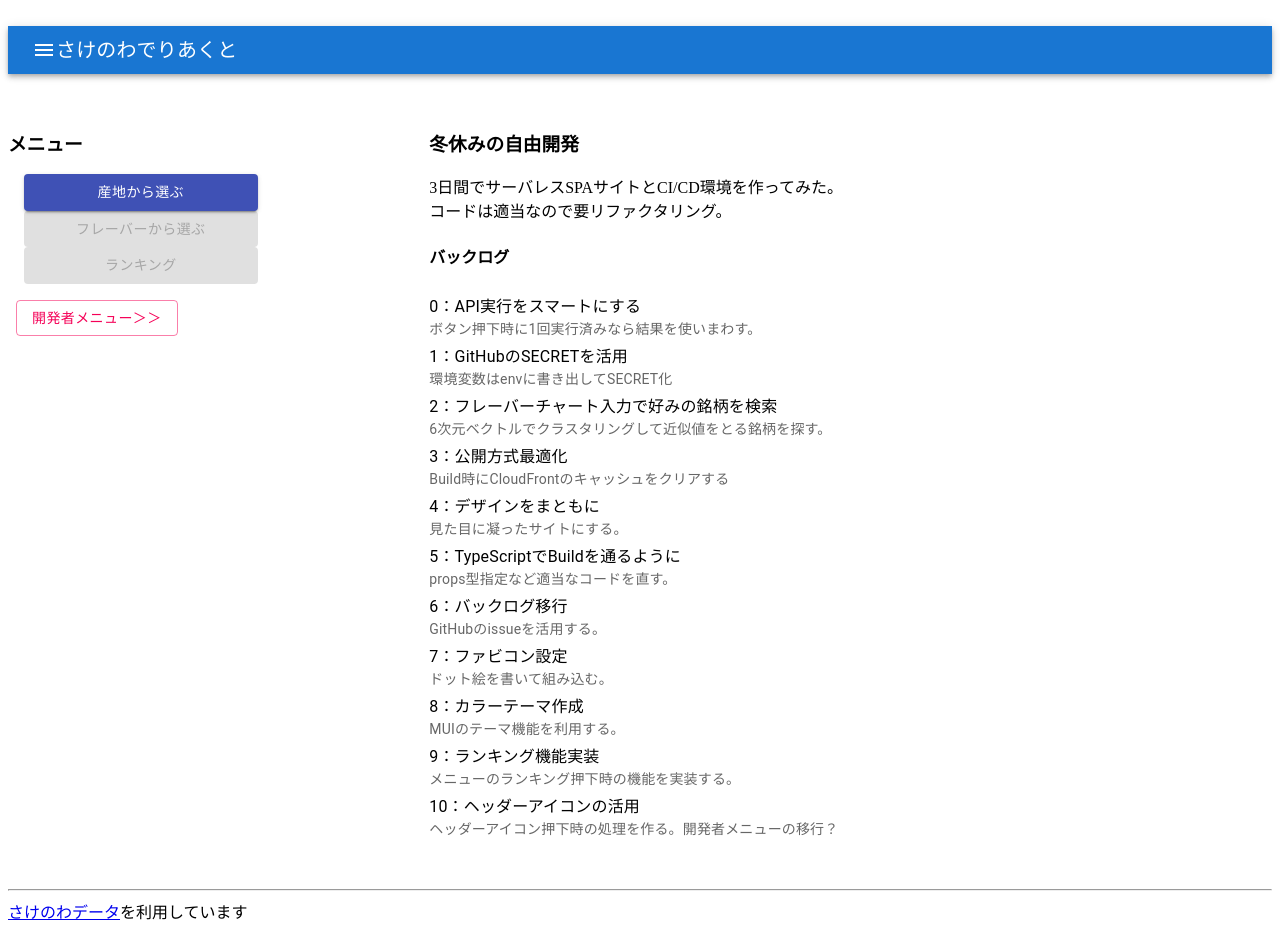
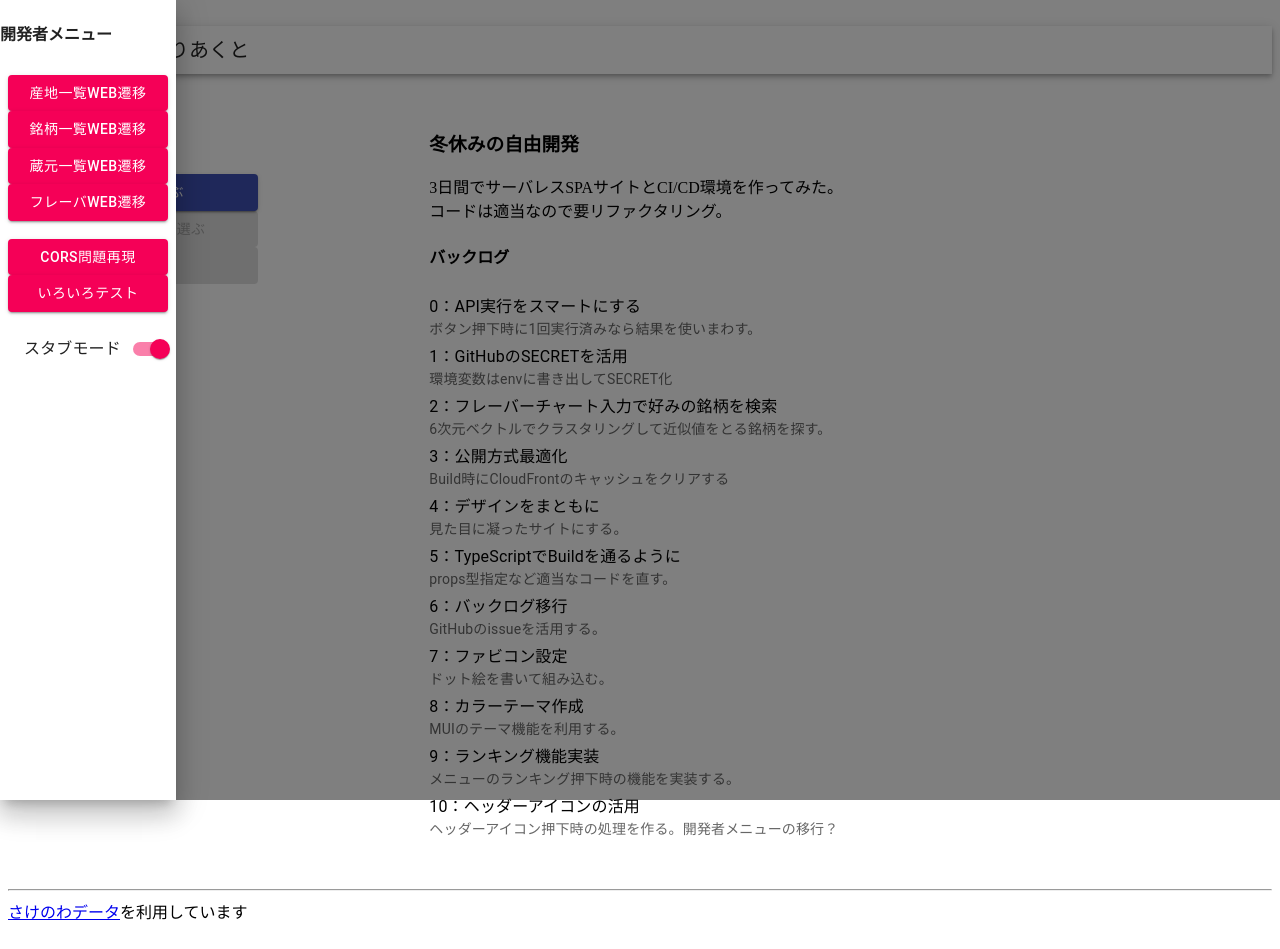
Before and after one commit to snoopyuki/sakeAPP, a React (Create React App) app: page / in a window 1280 px wide. Both pictures are taken after a click on the button "menu". Built offline with nearby package versions, Linux system fonts and the light colour scheme.

Commit message:
メニューの開閉をヘッダーから可能に変更

```diff
--- a/src/App.tsx
+++ b/src/App.tsx
@@ -53,13 +53,16 @@ export const App = () => {
   // スタブモードの状態を保持
   const [stubMode, setStubMode] = useState(true);
 
+  // ドロワーメニューの開閉状態
+  const [drawerOpen, setDrawerOpen] = useState(false);
+
   return (
     <>
       {/* ヘッダー */}
       <Grid container>
         <Grid item xs={12}>
           <Box component="span" m={5}>
-            <Header>さけのわでりあくと</Header>
+            <Header setDrawerOpen={setDrawerOpen}>さけのわでりあくと</Header>
           </Box>
         </Grid>
         {/* ドロワーメニューとAPI実行 */}
@@ -72,6 +75,8 @@ export const App = () => {
               setAreasShowFlag={setAreasShowFlag}
               stubMode={stubMode}
               setStubMode={setStubMode}
+              drawerOpen={drawerOpen}
+              setDrawerOpen={setDrawerOpen}
             />
           </Box>
         </Grid>
--- a/src/components/drawerMenu.tsx
+++ b/src/components/drawerMenu.tsx
@@ -24,12 +24,13 @@ const menuStyle = {
 };
 
 export const DrawerMenu = (props) => {
-  // ドロワーメニューの開閉状態
-  const [open, setopen] = useState(false);
+  const { stubMode, setStubMode, drawerOpen, setDrawerOpen } = props;
 
-  const toggleOpen = () => {
-    setopen(!open);
+  // ドロワーメニューの開閉状態変更
+  const drawerToggleOpen = () => {
+    setDrawerOpen(!drawerOpen);
   };
+
   const onClickNextPage = () => {
     // 特に処理はない
     // aタグリンクよりクリックイベント拾う方が良い？
@@ -52,15 +53,24 @@ export const DrawerMenu = (props) => {
 
   // スタブモードの切替
   const onChangeStubMode = (event) => {
-    props.setStubMode(event.target.checked);
+    setStubMode(event.target.checked);
     // コンテンツエリアの初期化処理を入れて方がいいかな
   };
   return (
     <Box m={1}>
-      <Button variant="outlined" color="secondary" onClick={toggleOpen}>
+      {/* メニューをヘッダーから開閉可能にしたのでコメントアウト */}
+      {/* <Button
+        variant="outlined"
+        color="secondary"
+        onClick={() => drawerToggleOpen()}
+      >
         開発者メニュー＞＞
-      </Button>
-      <Drawer anchor="left" open={open} onClose={toggleOpen}>
+      </Button> */}
+      <Drawer
+        anchor="left"
+        open={drawerOpen}
+        onClose={() => drawerToggleOpen()}
+      >
         <h4>開発者メニュー</h4>
         <Box m={1} style={menuStyle}>
           <div>
@@ -149,7 +159,7 @@ export const DrawerMenu = (props) => {
           <FormGroup>
             <FormControlLabel
               control={
-                <Switch checked={props.stubMode} onChange={onChangeStubMode} />
+                <Switch checked={stubMode} onChange={onChangeStubMode} />
               }
               label="スタブモード"
               labelPlacement="start"
--- a/src/components/header.tsx
+++ b/src/components/header.tsx
@@ -2,9 +2,14 @@
 
 import { AppBar, Toolbar, IconButton, Typography } from "@mui/material";
 import MenuIcon from "@material-ui/icons/Menu";
+import DrawerMenu from "./drawerMenu";
 
 export const Header = (props) => {
+  const onClickDrawerMenu = () => {
+    props.setDrawerOpen(true);
+  };
   return (
+    <>
       <AppBar position="static">
         <Toolbar variant="dense">
           <IconButton
@@ -12,6 +17,7 @@ export const Header = (props) => {
             color="inherit"
             aria-label="menu"
             sx={{ mr: 2 }}
+            onClick={() => onClickDrawerMenu()}
           >
             <MenuIcon />
           </IconButton>
@@ -20,5 +26,6 @@ export const Header = (props) => {
           </Typography>
         </Toolbar>
       </AppBar>
+    </>
   );
 };
--- a/src/components/menu.tsx
+++ b/src/components/menu.tsx
@@ -9,8 +9,16 @@ import { DrawerMenu } from "./drawerMenu";
 import { getApiUrlAreas } from "./getApiUrl";
 
 export const Menu = (props) => {
-    const {setNowStep,setStepBarShowFlag,setinitShowFlag,setAreasShowFlag
-            ,stubMode,setStubMode} = props
+  const {
+    setNowStep,
+    setStepBarShowFlag,
+    setinitShowFlag,
+    setAreasShowFlag,
+    stubMode,
+    setStubMode,
+    drawerOpen,
+    setDrawerOpen
+  } = props;
   // 産地取得のAPI実行
   const onClickArea = () => {
     // ステップバーの表示を更新
@@ -50,7 +58,12 @@ export const Menu = (props) => {
           ランキング
         </Button>
       </Box>
-      <DrawerMenu stubMode={stubMode} setStubMode={setStubMode} />
+      <DrawerMenu
+        stubMode={stubMode}
+        setStubMode={setStubMode}
+        drawerOpen={drawerOpen}
+        setDrawerOpen={setDrawerOpen}
+      />
     </>
   );
 };
```
Lines whose indentation alone changed are shown as unchanged.
